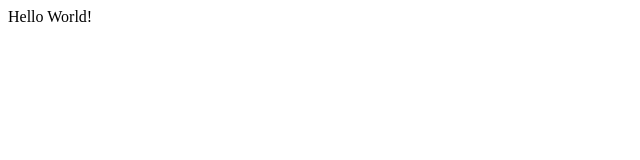
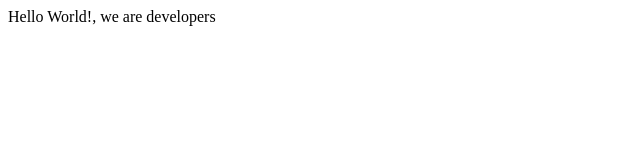
Before and after one commit to Eme-rald/Microverse-trial-1, a plain HTML site: page index.html in a window 1280 px wide. Shown: the whole page, without its empty margins (0-640 px from the left). Drawn offline with Linux system fonts and the light colour scheme.

Commit message:
Hello World Updated

```diff
--- a/index.html
+++ b/index.html
@@ -7,6 +7,6 @@
     <title>Document</title>
 </head>
 <body>
-   Hello World!
+   Hello World!, we are developers
 </body>
 </html>
```
